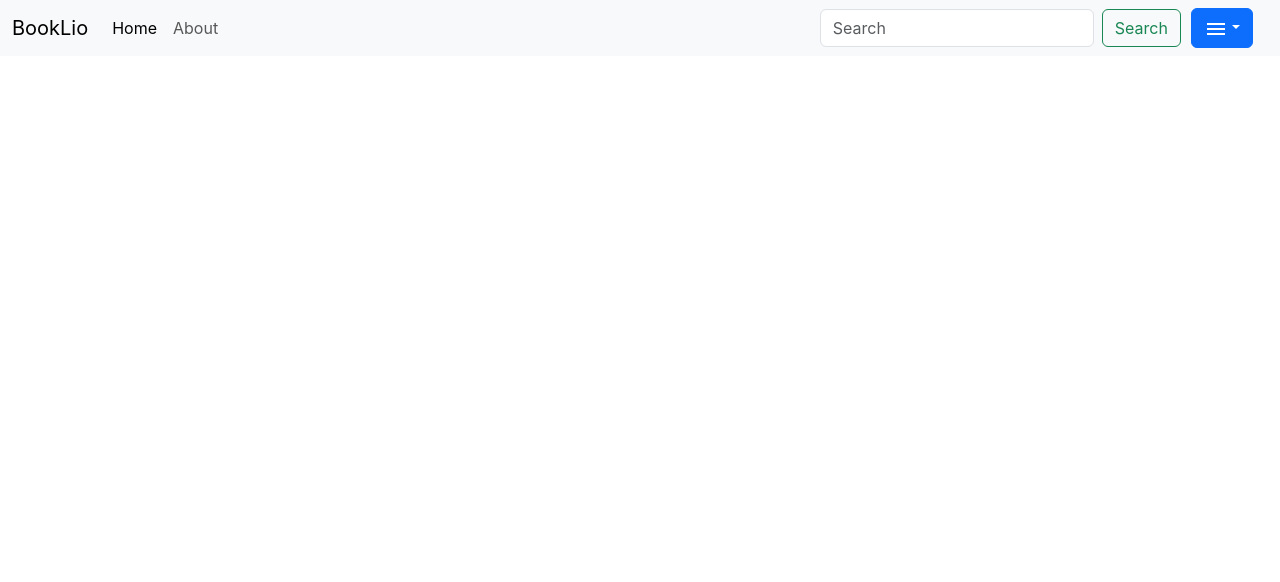
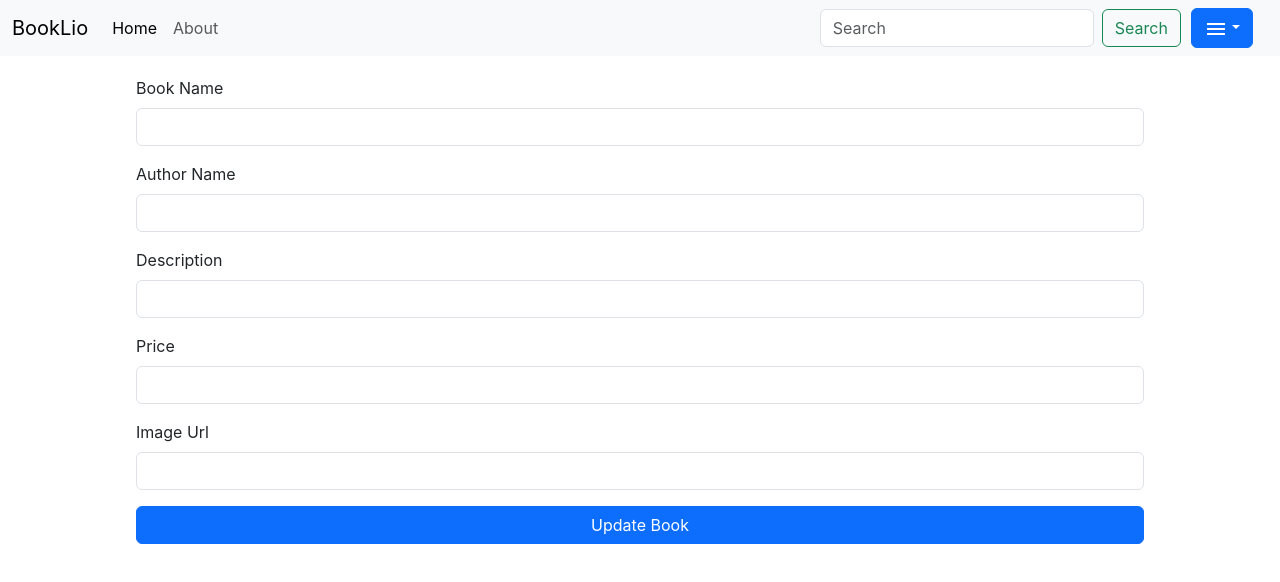
Before and after one commit to Ainulabsar/Book-lio, a React (Create React App) app: page /books/1 in a window 1280 px wide. Shown: the top 582 px of the page. Built offline with nearby package versions, Linux system fonts and the light colour scheme; no server answers.

Commit message:
Update Component Added

```diff
--- a/src/App.js
+++ b/src/App.js
@@ -3,6 +3,7 @@ import Nav from "./components/Nav";
 import About from "./components/About";
 import Home from "./components/Home";
 import Add from "./components/Add  Component/Add";
+import BookDetail from "./components/BookDetail";
 import { Routes, Route } from "react-router-dom";
 
 function App() {
@@ -14,6 +15,7 @@ function App() {
         <Route path="/" element={<Home />}></Route>
         <Route path="/About" element={<About />}></Route>
         <Route path="/Add" element={<Add />}></Route>
+        <Route path="/books/:id" element={<BookDetail />}></Route>
       </Routes>
     </>
   );
--- a/src/components/Book.js
+++ b/src/components/Book.js
@@ -14,7 +14,7 @@ function Book(props) {
             <h6>{author}</h6>
             <p className="card-text">{description}</p>
             <div className="btns">
-              <a href="/" className="btn btn-primary">
+              <a href={`/books/${_id}`} className="btn btn-primary">
                 Update
               </a>{" "}
               <a href="/" className="btn btn-primary">
--- /dev/null
+++ b/src/components/BookDetail.js
@@ -0,0 +1,118 @@
+import React from "react";
+import { useEffect } from "react";
+import { useNavigate, useParams } from "react-router-dom";
+import axios from "axios";
+import { useState } from "react";
+
+const BookDetail = () => {
+  const [inputs, setInputs] = useState({});
+
+  const id = useParams().id;
+  console.log(id);
+  useEffect(() => {
+    const fetchHandler = async () => {
+      await axios
+        .get(`http://localhost:5000/books/${id}`)
+        .then((res) => res.data)
+        .then((data) => setInputs(data.book));
+    };
+    fetchHandler();
+  }, [id]);
+
+  const history = useNavigate();
+
+  const sendRequest = async () => {
+    await axios
+      .put(`http://localhost:5000/books/${id}`, {
+        name: String(inputs.name),
+        author: String(inputs.author),
+        description: String(inputs.description),
+        price: Number(inputs.price),
+        image: String(inputs.image),
+      })
+      .then((res) => res.data);
+  };
+
+  const handleSubmit = (e) => {
+    e.preventDefault();
+    sendRequest().then(() => history("/"));
+  };
+
+  const handleChange = (e) => {
+    setInputs((prevState) => ({
+      ...prevState,
+      [e.target.name]: e.target.value,
+    }));
+    // console.log(e.target.name, "value", e.target.value);
+  };
+  //   console.log(inputs);
+  return (
+    <div className="container">
+      {inputs && (
+        <form className="form" onSubmit={handleSubmit}>
+          <div className="mb-3">
+            <label className="form-label">Book Name</label>
+            <input
+              type="text"
+              name="name"
+              onChange={handleChange}
+              value={inputs.name}
+              className="form-control"
+              id="exampleInputEmail1"
+            />
+          </div>
+          <div className="mb-3">
+            <label className="form-label">Author Name</label>
+            <input
+              name="author"
+              onChange={handleChange}
+              value={inputs.author}
+              type="text"
+              className="form-control"
+              id="exampleInputPassword1"
+            />
+          </div>
+          <div className="mb-3">
+            <label className="form-label">Description</label>
+            <input
+              name="description"
+              value={inputs.description}
+              onChange={handleChange}
+              type="text"
+              className="form-control"
+              id="exampleInputPassword1"
+            />
+          </div>
+          <div className="mb-3">
+            <label className="form-label">Price</label>
+            <input
+              name="price"
+              value={inputs.price}
+              onChange={handleChange}
+              type="number"
+              className="form-control"
+              id="exampleInputPassword1"
+            />
+          </div>
+          <div className="mb-3">
+            <label className="form-label">Image Url</label>
+            <input
+              name="image"
+              value={inputs.image}
+              onChange={handleChange}
+              type="text"
+              className="form-control"
+              id="exampleInputPassword1"
+            />
+          </div>
+
+          <button type="submit" className="btn btn-primary">
+            Update Book
+          </button>
+        </form>
+      )}
+    </div>
+  );
+};
+
+export default BookDetail;
```
